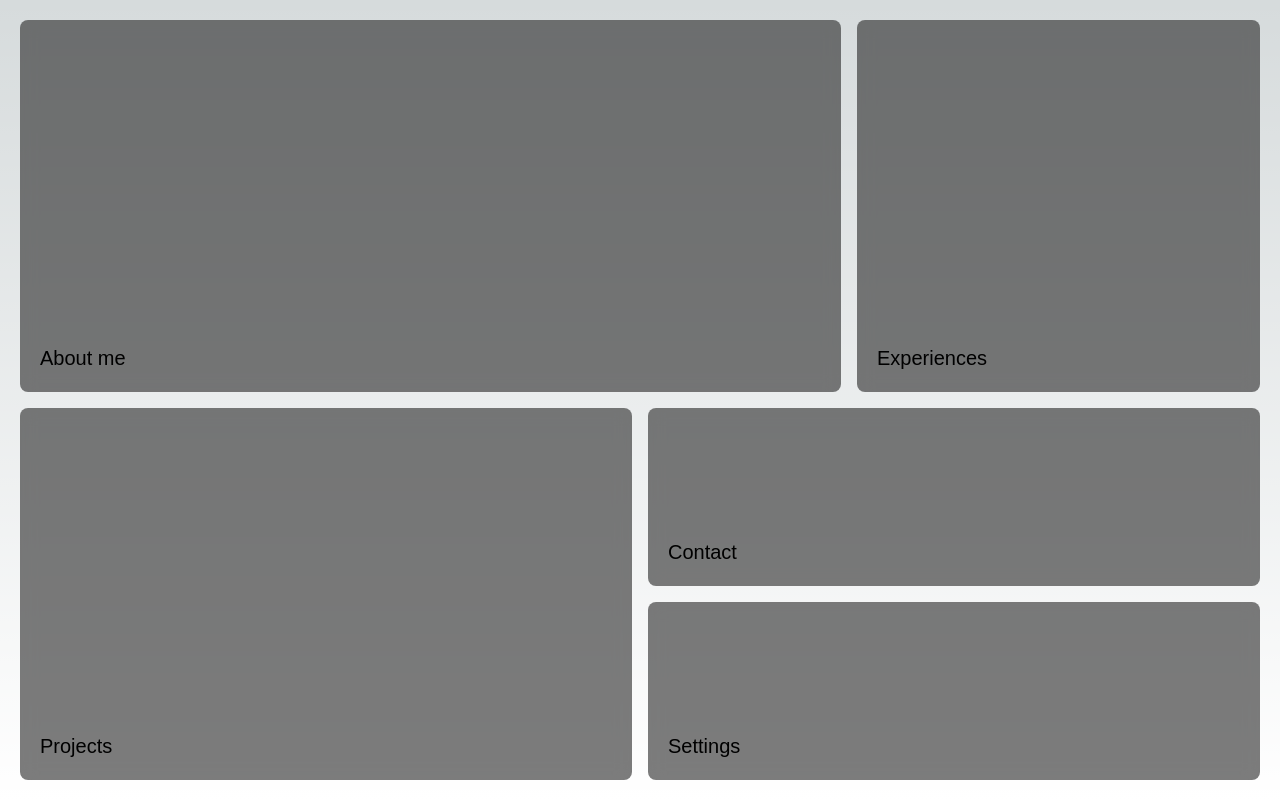
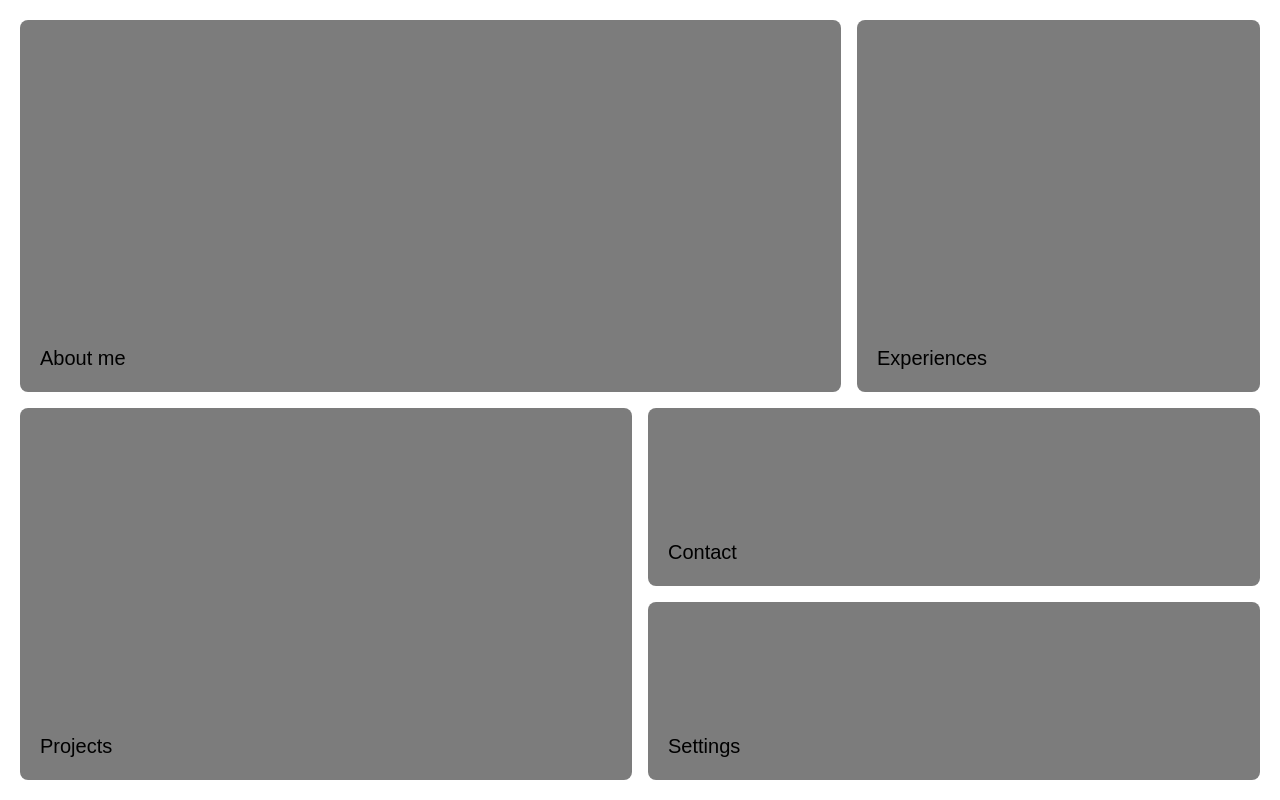
Before and after one commit to adnanZe/personal-website, a Next.js app: page / in a window 1280 px wide. Built offline with nearby package versions, Linux system fonts and the light colour scheme; a web font is replaced by a local one.

Commit message:
[small] changed color scheme and changed title and description from layout.tsx

```diff
--- a/app/layout.tsx
+++ b/app/layout.tsx
@@ -1,10 +1,11 @@
 import type { Metadata } from "next";
 import "./styles/globals.css";
 import { MAIN_FONT } from "./constants/fonts";
+import { FIRST_NAME, LAST_NAME } from "./constants/name";
 
 export const metadata: Metadata = {
-  title: "Create Next App",
-  description: "Generated by create next app",
+  title: `${FIRST_NAME} ${LAST_NAME} | Frontend Developer`,
+  description: "Frontend Developer based in Bucharest, Romania",
 };
 
 export default function RootLayout({
--- a/app/styles/globals.css
+++ b/app/styles/globals.css
@@ -10,20 +10,14 @@
 
 @media (prefers-color-scheme: dark) {
   :root {
-    --foreground-rgb: 255, 255, 255;
-    --background-start-rgb: 0, 0, 0;
-    --background-end-rgb: 0, 0, 0;
+    --font-rgb: 247, 247, 247;
+    --bg-rgb: 10, 10, 10;
   }
 }
 
 body {
-  color: rgb(var(--foreground-rgb));
-  background: linear-gradient(
-      to bottom,
-      transparent,
-      rgb(var(--background-end-rgb))
-    )
-    rgb(var(--background-start-rgb));
+  color: rgb(var(--font-rgb));
+  background: rgb(var(--bg-rgb));
 
   overflow: hidden;
 }
```
